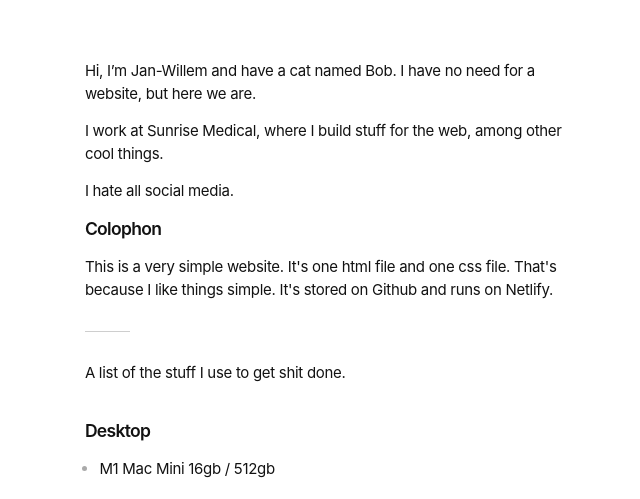
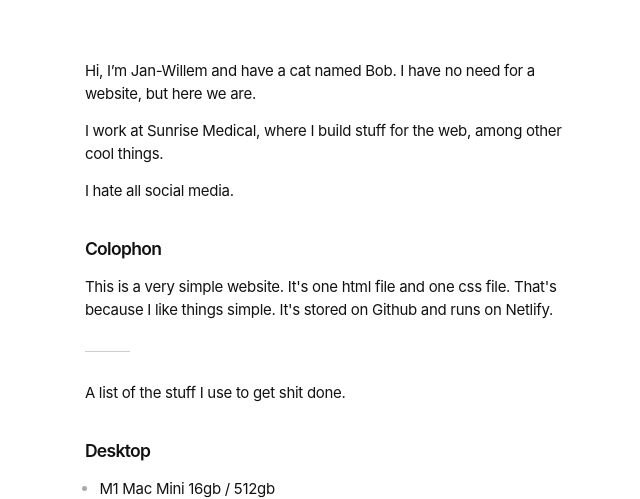
Before and after one commit to jwboelens/very-simple-website, a PHP site: page / in a window 1280 px wide. Shown: the top 499 px of the page, without its empty margins (302-942 px from the left). Run offline with PHP 8.4, Linux system fonts and the light colour scheme; some web fonts are replaced.

Commit message:
Update style.css

```diff
--- a/style.css
+++ b/style.css
@@ -22,9 +22,6 @@ h3 {
   letter-spacing: -0.04em;
   margin: 2em 0 1em;
 }
-h3:first-of-type {
-  margin: 0 0 1em;
-}
 li {
   margin: 0 0 0 -1.7em;
 }
```
